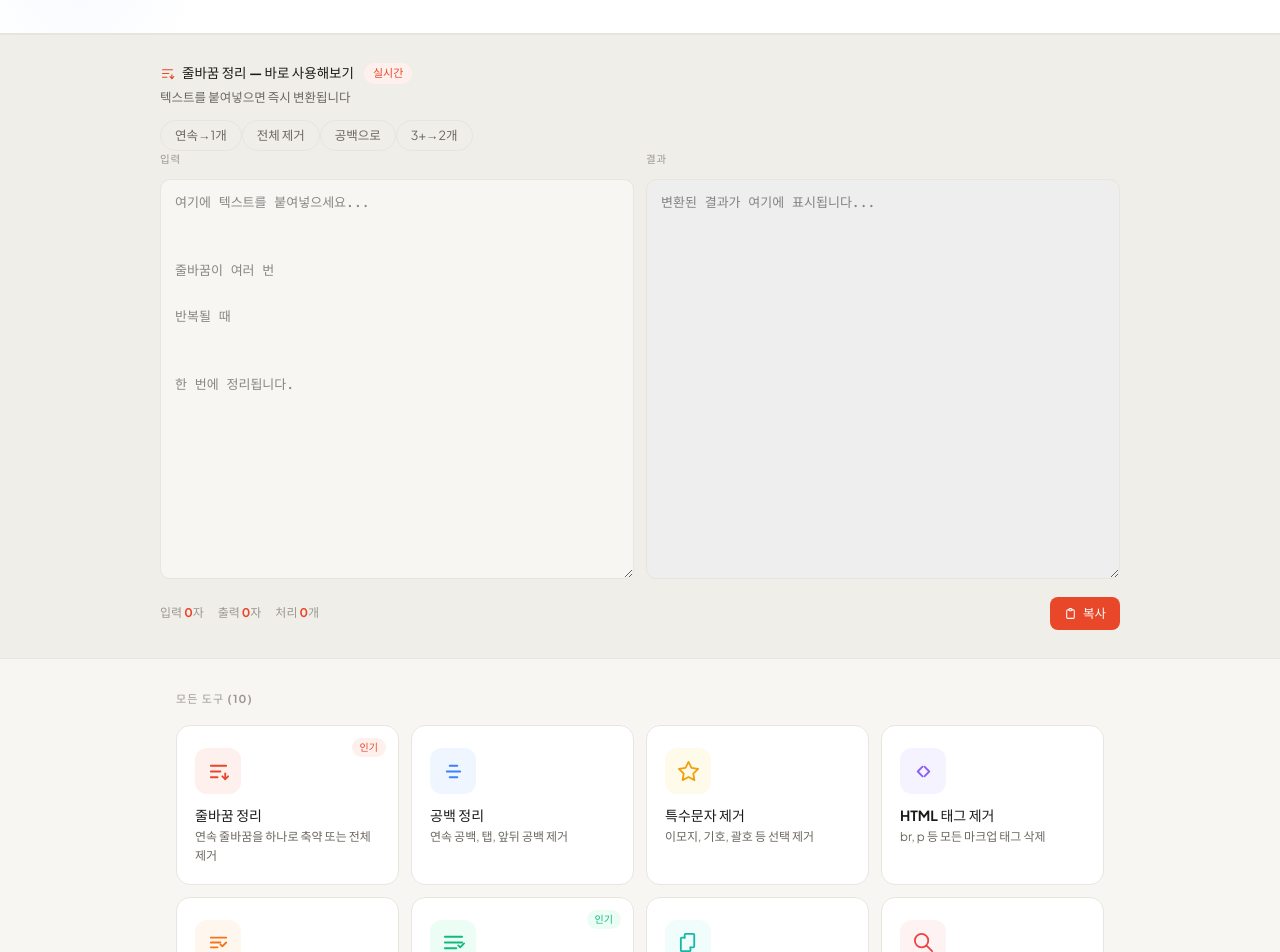
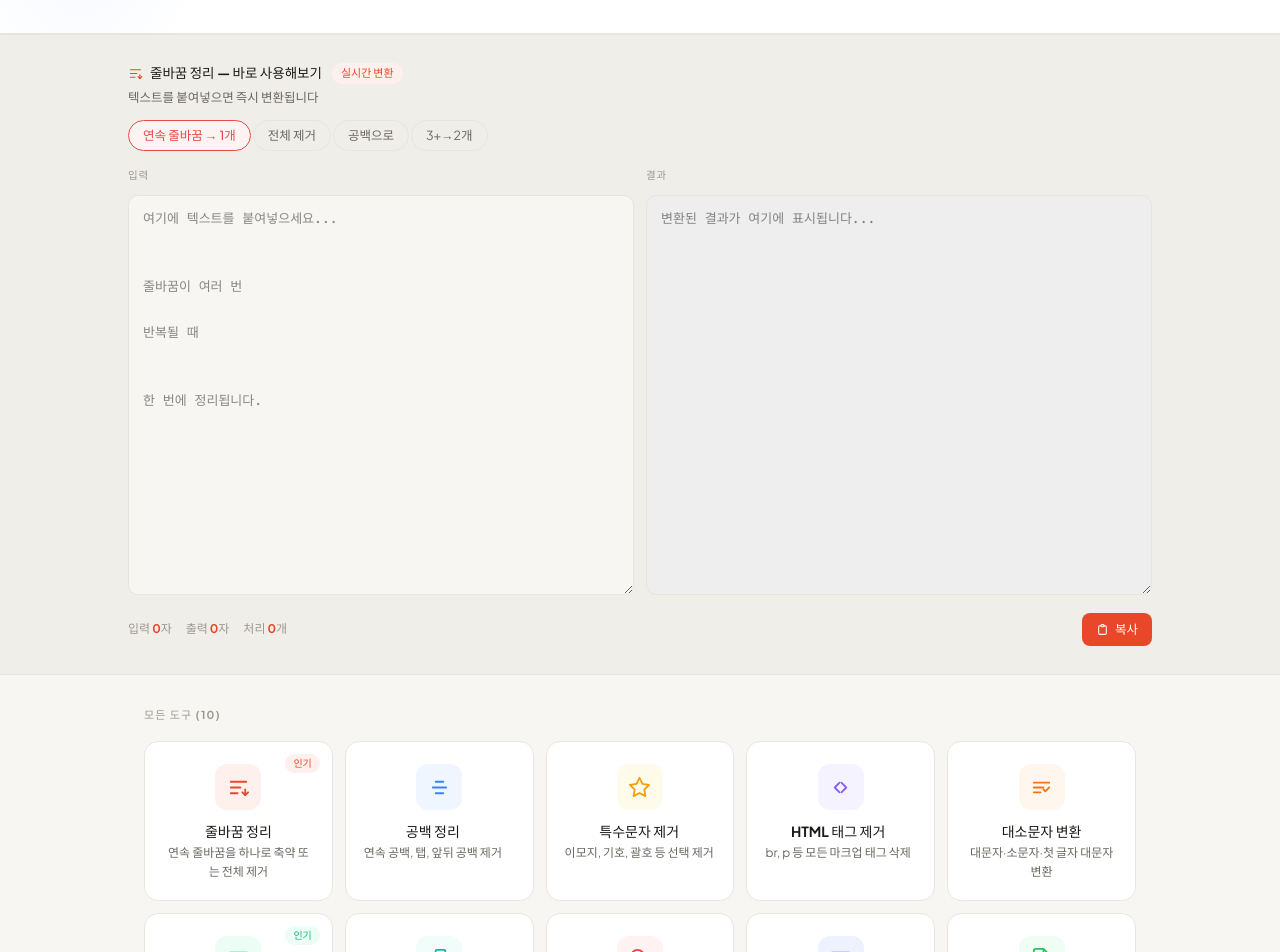
Before and after one commit to baedorazy/text-tools, a React (Vite) app: page / in a window 1280 px wide. Shown: the part 420-1372 px from the top of the page. Built offline with nearby package versions, Linux system fonts and the light colour scheme.

Commit message:
디자인 수정

```diff
--- a/src/App.css
+++ b/src/App.css
@@ -20,6 +20,7 @@
     --mono: 'Fira Code', 'JetBrains Mono', monospace;
     --radius:    14px;
     --radius-sm: 9px;
+    --maxwidth: 1024px;
 }
 
 .dark {
@@ -198,7 +199,7 @@ body { font-family: var(--font); background: var(--bg); color: var(--text); -web
     background: var(--surface2); border-top: 1px solid var(--border); border-bottom: 1px solid var(--border);
     padding: 0 16px;
 }
-.demo-inner { max-width: 960px; margin: 0 auto; padding: 28px 0; }
+.demo-inner { max-width: var(--maxwidth); margin: 0 auto; padding: 28px 0; }
 .demo-head { display: flex; align-items: center; gap: 10px; margin-bottom: 4px; }
 .demo-title { display: flex; align-items: center; gap: 7px; font-size: 13.5px; font-weight: 700; color: var(--text); }
 .live-badge { font-size: 11px; font-weight: 700; background: var(--red-light); color: var(--red); padding: 2px 9px; border-radius: 10px; }
@@ -209,7 +210,7 @@ body { font-family: var(--font); background: var(--bg); color: var(--text); -web
 .demo-stats strong { color: var(--red); font-weight: 700; }
 
 /* Grid */
-.grid-section { max-width: 960px; margin: 0 auto; padding: 32px 16px 48px; }
+.grid-section { max-width: var(--maxwidth); margin: 0 auto; padding: 32px 16px 48px; }
 .section-label { font-size: 11px; color: var(--text3); font-weight: 700; text-transform: uppercase; letter-spacing: 1.2px; margin-bottom: 18px; }
 .tools-grid { display: grid; grid-template-columns: repeat(auto-fill, minmax(178px, 1fr)); gap: 12px; }
 
@@ -217,7 +218,7 @@ body { font-family: var(--font); background: var(--bg); color: var(--text); -web
 .tool-card {
     background: var(--surface); border: 1.5px solid var(--border);
     border-radius: var(--radius); padding: 22px 18px 18px;
-    cursor: pointer; text-align: left; position: relative;
+    cursor: pointer; text-align: center; position: relative;
     display: flex; flex-direction: column; gap: 12px;
     transition: transform .2s, box-shadow .2s, border-color .2s;
     animation: fadeUp .45s ease both;
@@ -241,7 +242,7 @@ body { font-family: var(--font); background: var(--bg); color: var(--text); -web
 .no-results p { font-size: 14px; }
 
 /* Features */
-.features-section { max-width: 960px; margin: 0 auto; padding: 0 16px 56px; }
+.features-section { max-width: var(--maxwidth); margin: 0 auto; padding: 0 16px 56px; }
 .features-grid { display: grid; grid-template-columns: repeat(auto-fill, minmax(260px, 1fr)); gap: 12px; margin-top: 18px; }
 .feat-card { background: var(--surface); border: 1.5px solid var(--border); border-radius: var(--radius); padding: 22px; animation: fadeUp .5s ease both; }
 .feat-icon { font-size: 24px; margin-bottom: 12px; }
@@ -303,7 +304,10 @@ body { font-family: var(--font); background: var(--bg); color: var(--text); -web
     padding: 5px 14px; border-radius: 20px; border: 1.5px solid var(--border);
     background: none; font-family: var(--font); font-size: 12.5px;
     color: var(--text2); cursor: pointer; transition: all .15s;
+    margin-right: 2px;
 }
+
+
 .opt-chip:hover { border-color: var(--border2); color: var(--text); }
 .opt-toggle {
     display: flex; align-items: center; gap: 8px;
@@ -313,7 +317,12 @@ body { font-family: var(--font); background: var(--bg); color: var(--text); -web
 }
 .opt-toggle:hover { border-color: var(--border2); color: var(--text); }
 .toggle-box { width: 13px; height: 13px; border-radius: 3px; border: 2px solid var(--border2); background: transparent; display: inline-block; transition: all .15s; flex-shrink: 0; }
-
+.opt-chip.active {
+    background: #fef2f2;
+    border-color: #e84a4a;
+    color: #e84a4a;
+    font-weight: 500;
+}
 /* Copy Button */
 .copy-btn {
     display: flex; align-items: center; gap: 6px;
--- a/src/pages/HomePage.tsx
+++ b/src/pages/HomePage.tsx
@@ -40,8 +40,10 @@ function ToolCard({ tool, index }: { tool: typeof TOOLS[0]; index: number }) {
           {tool.badge}
         </span>
 			)}
-			<div className="card-icon-wrap">
-				<Icon d={tool.icon} size={23} stroke={tool.color} />
+			<div className={"text-center !mx-auto"}>
+				<div className="card-icon-wrap ">
+					<Icon d={tool.icon} size={23} stroke={tool.color} />
+				</div>
 			</div>
 			<div>
 				<div className="card-name">{tool.name}</div>
@@ -173,7 +175,7 @@ function DemoStrip() {
 	};
 
 	const MODES: { value: DemoMode; label: string }[] = [
-		{ value: 'single',     label: '연속→1개' },
+		{ value: 'single',     label: '연속 줄바꿈 → 1개' },
 		{ value: 'remove-all', label: '전체 제거' },
 		{ value: 'to-space',   label: '공백으로' },
 		{ value: 'normalize',  label: '3+→2개' },
@@ -187,11 +189,11 @@ function DemoStrip() {
             <Icon d="M4 6h16M4 12h10M4 18h7M19 14v6M16 17l3 3 3-3" size={15} stroke="var(--red)" />
             줄바꿈 정리 — 바로 사용해보기
           </span>
-					<span className="live-badge">실시간</span>
+					<span className="live-badge">실시간 변환</span>
 				</div>
-				<p className="demo-sub">텍스트를 붙여넣으면 즉시 변환됩니다</p>
+				<p className="demo-sub pt-2">텍스트를 붙여넣으면 즉시 변환됩니다</p>
 
-				<div className="demo-opts">
+				<div className="demo-opts !mb-4">
 					{MODES.map(m => (
 						<button
 							key={m.value}
@@ -203,7 +205,7 @@ function DemoStrip() {
 					))}
 				</div>
 
-				<div className="demo-cols">
+				<div className="demo-cols ">
 					<div>
 						<p className="box-label">입력</p>
 						<textarea
```
